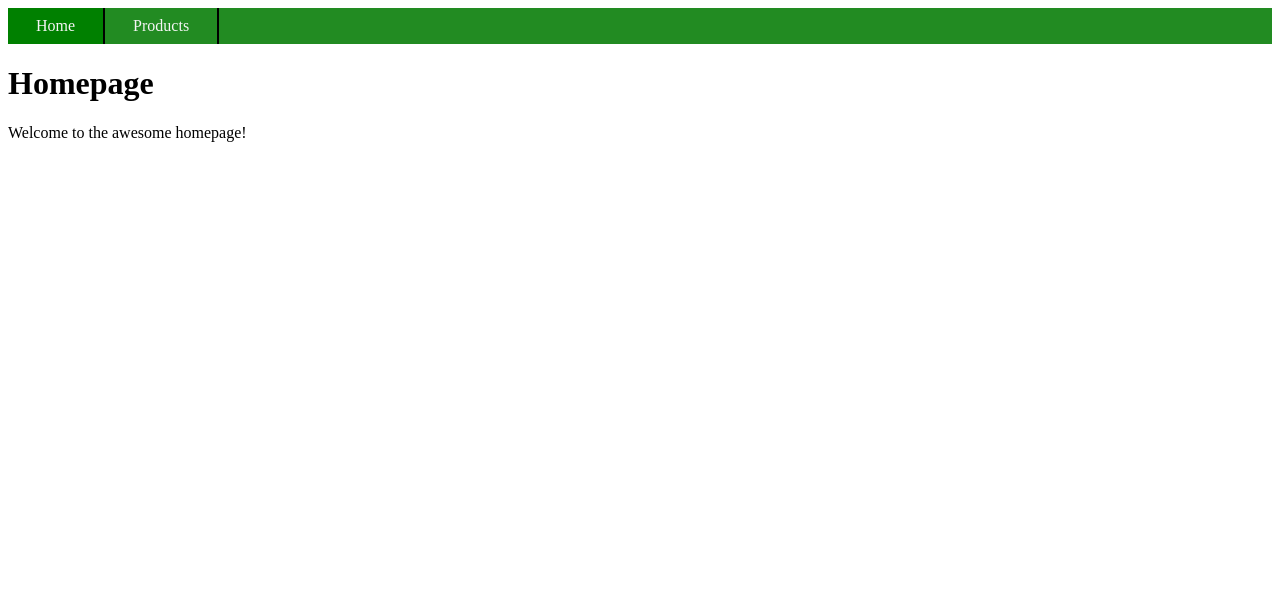
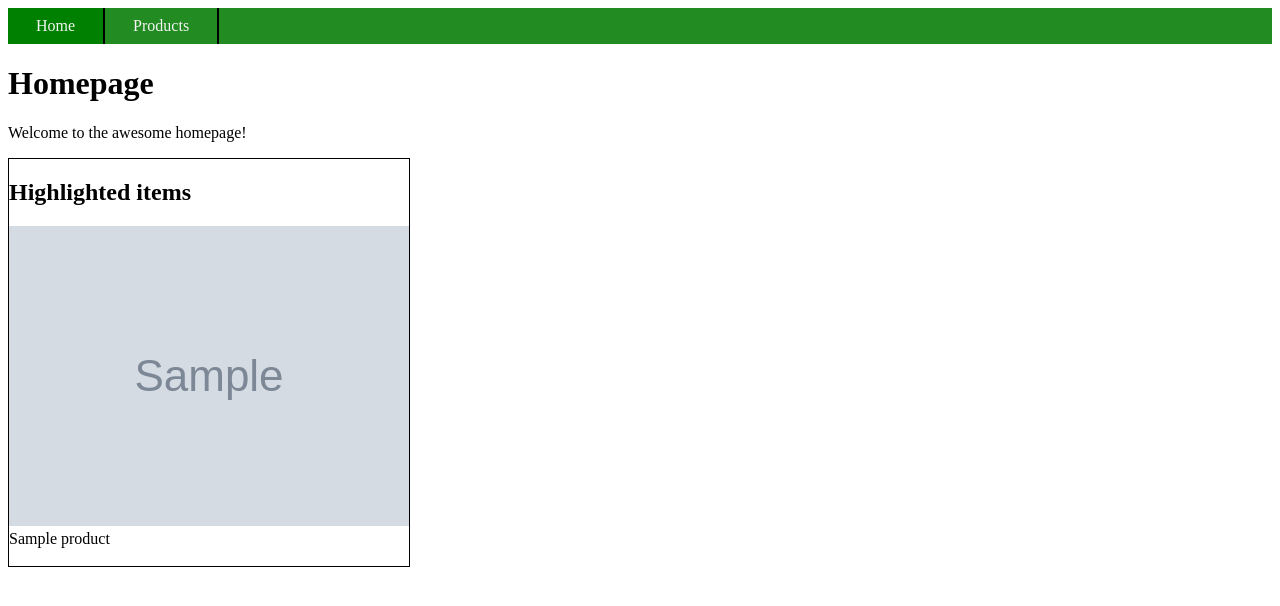
Before and after one commit to kannercollege/videostore, a Flask app: template templates/index.html in a window 1280 px wide. Shown: the top 606 px of the page. Run offline with Flask 2, Linux system fonts and the light colour scheme; the template is opened without the code that fills it: most values are stand-ins (such as "Sample title", 1, 10 or a date in 2020); grey boxes marked "Sample" are stand-in pictures.

Commit message:
add highlighted products to homepage

```diff
--- /dev/null
+++ b/static/highlighted_products.css
@@ -0,0 +1,5 @@
+.highlighted_product_display_items {
+    border: 1px solid black;
+    width: min-content;
+    /* float: right; */
+}
--- a/templates/index.html
+++ b/templates/index.html
@@ -2,6 +2,11 @@
 {% set active_page = "index" %}
 
 {% block title %}Home{% endblock %}
+
+{% block head %}
+{{ super() }}
+<link rel="stylesheet" href="{{ url_for('static', filename='highlighted_products.css') }}">
+{% endblock %}
 
 {% block content %}
 <h1>
@@ -10,4 +15,23 @@
 <p>
     Welcome to the awesome homepage!
 </p>
+
+{% if highlighted_products|length > 0 %}
+<div class="highlighted_product_display_items">
+    <h2>
+        Highlighted items
+    </h2>
+
+    {% for product in highlighted_products %}
+    <a href="{{ url_for('view_product', product_id=product.id) }}">
+        <img class="highlighted_product_display_image" src="{{ url_for('static', filename=product.image_filename) }}"
+            alt="Picture of {{ product.name }}" title="{{ product.name }}">
+    </a>
+    <div class="highlighted_product_display_name">
+        {{ product.name }}
+    </div>
+    <br />
+    {% endfor %}
+</div>
+{% endif %}
 {% endblock %}
--- a/videostore.py
+++ b/videostore.py
@@ -1,4 +1,5 @@
 import json
+import random
 
 from flask import Flask, abort, render_template
 
@@ -16,7 +17,14 @@ app = Flask(__name__)
 @app.route("/")
 @app.route("/index")
 def index():
-    return render_template("index.html")
+    with PRODUCTS_DATABASE_FILENAME.open("r") as f:
+        data = json.load(f)
+
+    highlighted_products = random.sample(
+        data["products"], min(2, len(data["products"]))
+    )
+
+    return render_template("index.html", highlighted_products=highlighted_products)
 
 
 @app.route("/products")
```
